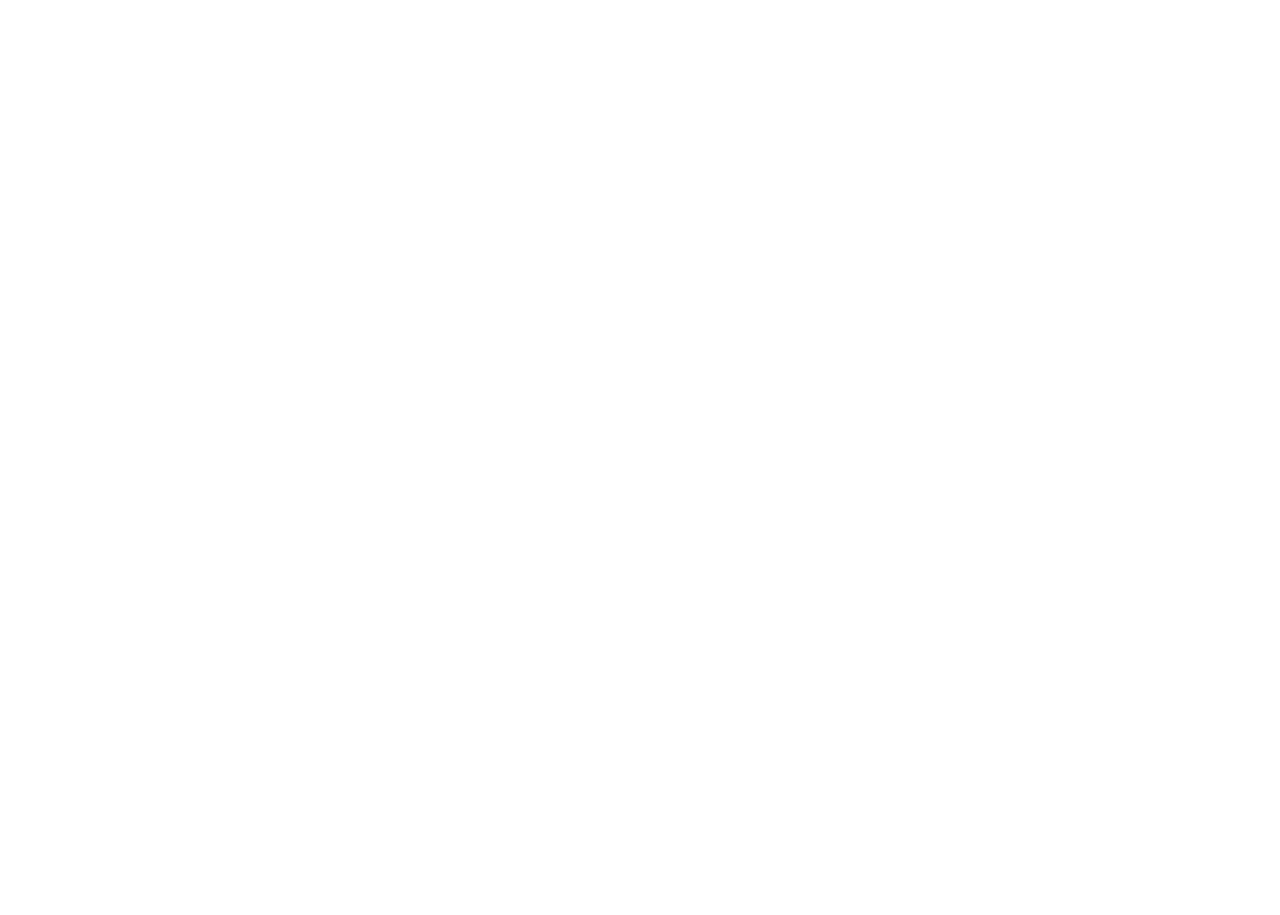
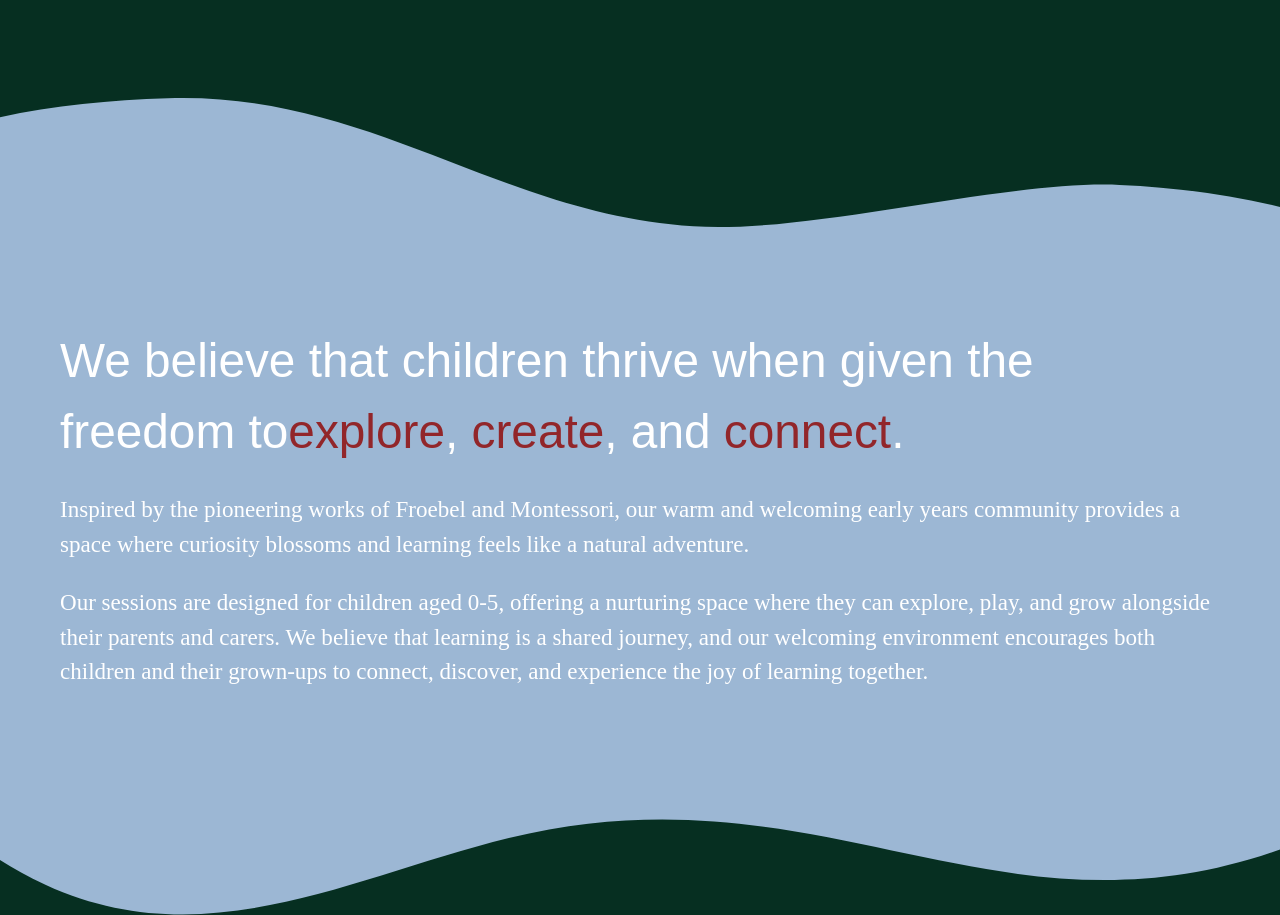
Before and after one commit to nick980v/wildflowers, a Next.js app: page / in a window 1280 px wide. Shown: the part 826-1741 px from the top of the page. Before the commit the page ends 824 px from the top, so only its background shows below. Built offline with nearby package versions, Linux system fonts and the light colour scheme; a web font is replaced by a local one.

Commit message:
added divider

```diff
--- a/src/app/page.js
+++ b/src/app/page.js
@@ -1,12 +1,14 @@
 import Image from "next/image";
 import Header from "@/components/Header";
 import Hero from "@/components/Hero";
+import DividerSection from "@/components/DividerSection";
 
 export default function Home() {
   return (
     <main className="min-h-screen flex flex-col bg-[#062F21] text-[#3a3a3a] px-[168px] pt-[70px]">
       <Header />
       <Hero />
+      <DividerSection />
     </main>
   );
 }
--- /dev/null
+++ b/src/components/DividerSection.js
@@ -0,0 +1,76 @@
+"use client";
+
+import styled from "styled-components";
+import Image from "next/image";
+
+const DividerContainer = styled.div`
+  position: relative;
+  width: 100vw;
+  margin-left: calc(-168px);
+  margin-top: 100px;
+`;
+
+const ContentContainer = styled.div`
+  position: absolute;
+  top: 50%;
+  left: 50%;
+  transform: translate(-50%, -50%);
+  width: 100%;
+  max-width: 1200px;
+  padding: 0 20px;
+  z-index: 1;
+`;
+
+const StyledDivider = styled(Image)`
+  width: 100%;
+  height: auto;
+`;
+
+const DividerHeading = styled.h1`
+  font-size: 47.78px;
+  color: white;
+
+  span {
+    color: #92262a;
+  }
+`;
+
+const DividerParagraph = styled.p`
+  margin-top: 24px;
+  color: white;
+  font-size: 23.05px;
+`;
+
+const DividerSection = () => {
+  return (
+    <DividerContainer>
+      <ContentContainer>
+        <DividerHeading>
+          We believe that children thrive when given the freedom to
+          <span>explore</span>, <span>create</span>, and <span>connect</span>.
+        </DividerHeading>
+        <DividerParagraph>
+          Inspired by the pioneering works of Froebel and Montessori, our warm
+          and welcoming early years community provides a space where curiosity
+          blossoms and learning feels like a natural adventure.
+        </DividerParagraph>
+        <DividerParagraph>
+          Our sessions are designed for children aged 0-5, offering a nurturing
+          space where they can explore, play, and grow alongside their parents
+          and carers. We believe that learning is a shared journey, and our
+          welcoming environment encourages both children and their grown-ups to
+          connect, discover, and experience the joy of learning together.
+        </DividerParagraph>
+      </ContentContainer>
+      <StyledDivider
+        src="/BlueDivider.svg"
+        alt="Divider"
+        width={1920}
+        height={200}
+        priority
+      />
+    </DividerContainer>
+  );
+};
+
+export default DividerSection;
--- a/src/components/Header.js
+++ b/src/components/Header.js
@@ -10,6 +10,15 @@
   width: 100%;
   justify-content: space-between;
   align-items: center;
+`;
+
+const NavHeading = styled.h1`
+  color: white;
+  text-decoration: none;
+  transition: color 0.3s ease;
+  &:hover {
+    color: #d9932c;
+  }
 `;
 
 // className="flex justify-between items-center py-4 px-8"
@@ -35,27 +44,27 @@
         <ul className="flex gap-8 text-2xl text-white">
           <li>
             <Link href="/approach">
-              <h1>Our Approach</h1>
+              <NavHeading>Our Approach</NavHeading>
             </Link>
           </li>
           <li>
             <Link href="/about">
-              <h1>About</h1>
+              <NavHeading>About</NavHeading>
             </Link>
           </li>
           <li>
             <Link href="/gallery">
-              <h1>Gallery</h1>
+              <NavHeading>Gallery</NavHeading>
             </Link>
           </li>
           <li>
             <Link href="/contact">
-              <h1>Contact</h1>
+              <NavHeading>Contact</NavHeading>
             </Link>
           </li>
           <li>
             <Link href="/fees">
-              <h1>Fees</h1>
+              <NavHeading>Fees</NavHeading>
             </Link>
           </li>
         </ul>
```
Also changed, not shown: public/BlueDivider.svg (added).
